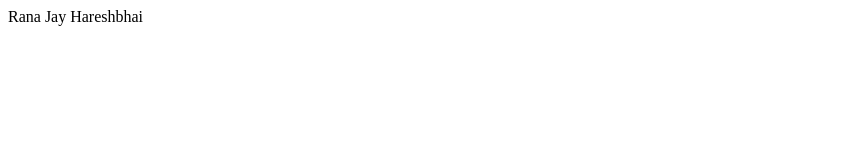
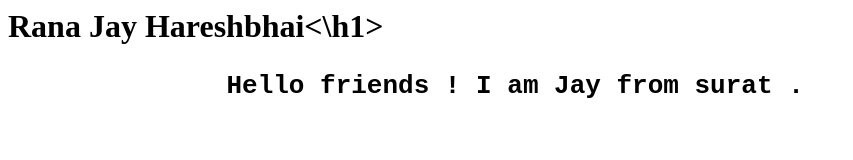
Before and after one commit to RanaJay3101/MyPortfolio, a plain HTML site: page index.html in a window 1280 px wide. Shown: the whole page, without its empty margins (0-853 px from the left). Drawn offline with Linux system fonts and the light colour scheme.

Commit message:
Update index.html

```diff
--- a/index.html
+++ b/index.html
@@ -4,6 +4,10 @@
     </head>
 
     <body>
-        Rana Jay  Hareshbhai
+        <h1>Rana Jay  Hareshbhai<\h1>
+        <pre>
+              Hello friends ! I am Jay from surat .
+        </pre>
+
     </body>
 </html>
```
